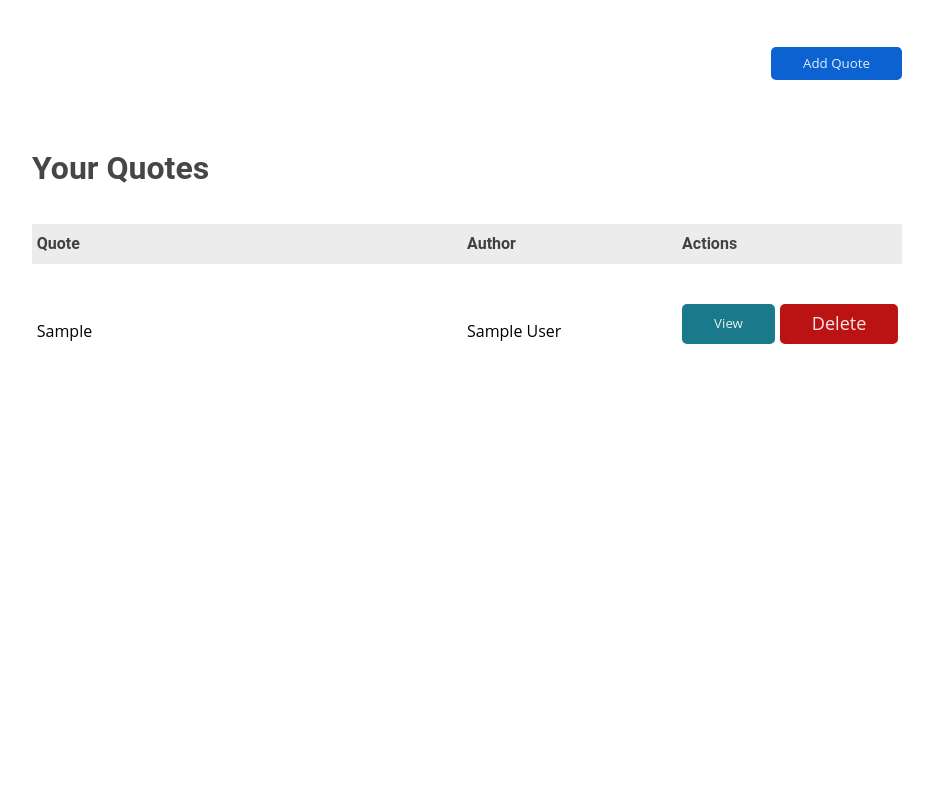
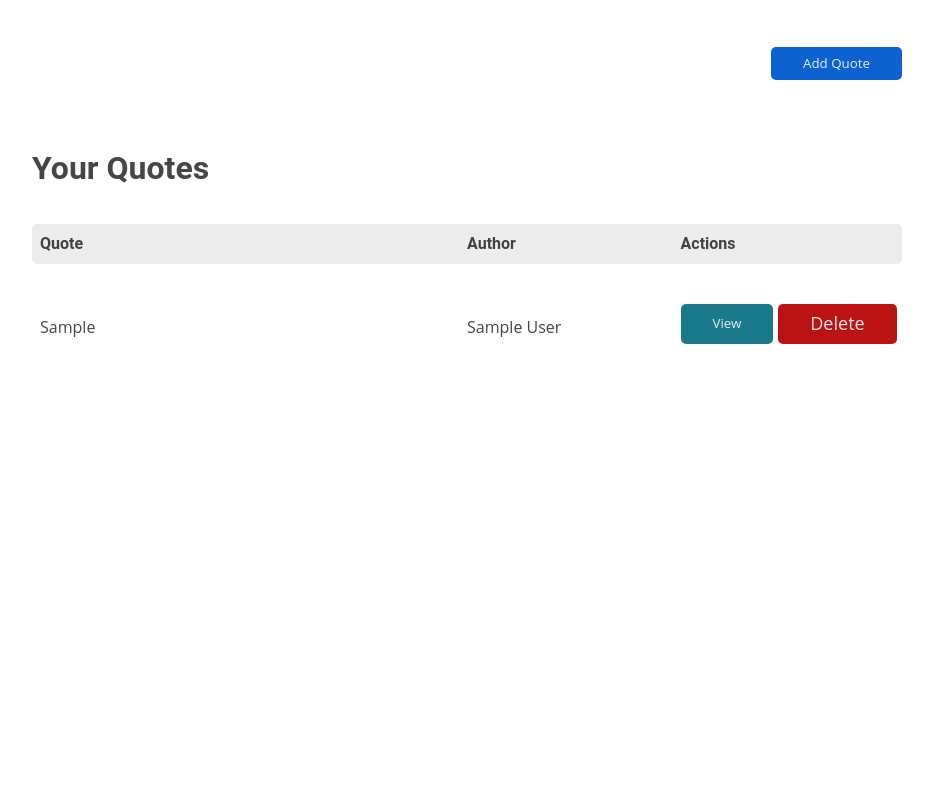
Before and after one commit to waltob123/motiquote, a Flask app: page /quotes in a window 1280 px wide. Shown: the part 86-884 px from the top of the page, without its empty margins (173-1106 px from the left). Run offline with Flask 3, Linux system fonts and the light colour scheme; a user stored in the database is signed in; tables that the repository leaves empty hold one stand-in row (values such as "Sample post").

Commit message:
made changes to quotes.css

```diff
--- a/app/static/styles/quotes.css
+++ b/app/static/styles/quotes.css
@@ -48,7 +48,8 @@ div.quotes .heading {
     display: flex;
     align-items: center;
     background-color: var(--secondary-color);
-    padding: 0.5rem 0.3rem;
+    padding: 0.5rem;
+    border-radius: 5px;
 }
 
 div.quotes .heading h4 {
@@ -57,7 +58,18 @@ div.quotes .heading h4 {
 }
 
 div.quote {
-    padding: 0.5rem 0.3rem;
+    padding: 0.5rem;
+    border-radius: 5px;
+    margin-bottom: 15px;
+}
+
+div.quote:hover {
+    background-color: var(--secondary-color);
+}
+
+div.quote p {
+    color: var(--black-faded);
+    margin-bottom: 0.5rem;
 }
 
 div.quote button,
--- a/app/templates/base.html
+++ b/app/templates/base.html
@@ -45,9 +45,6 @@
                                     <li>
                                         <a href="">
                                             View Profile
-                                        </a>
-                                        <a href="">
-                                            Edit Profile
                                         </a>
                                         <a href="{{ url_for('quotes.get_quotes') }}">
                                             Quotes
```
